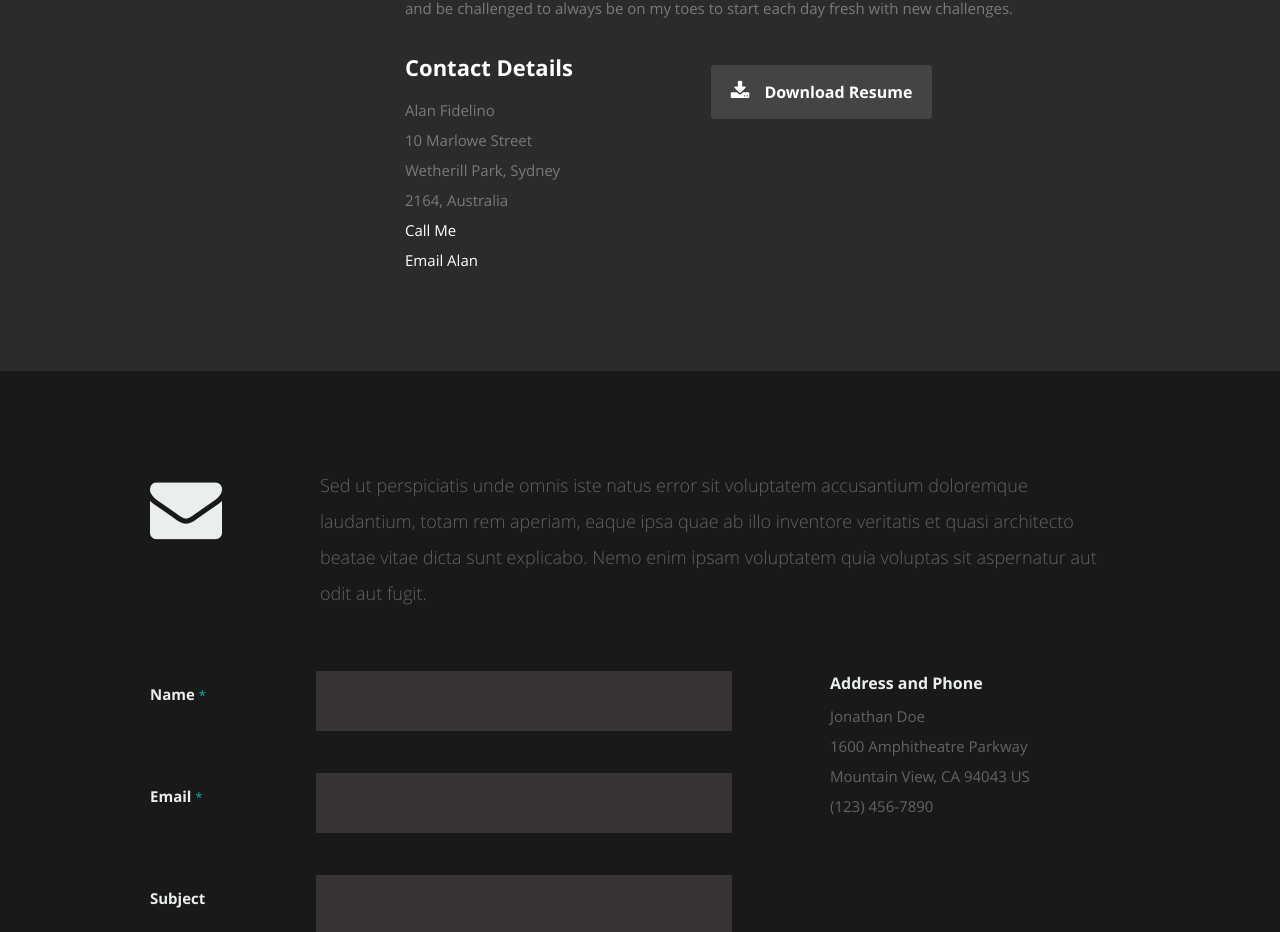
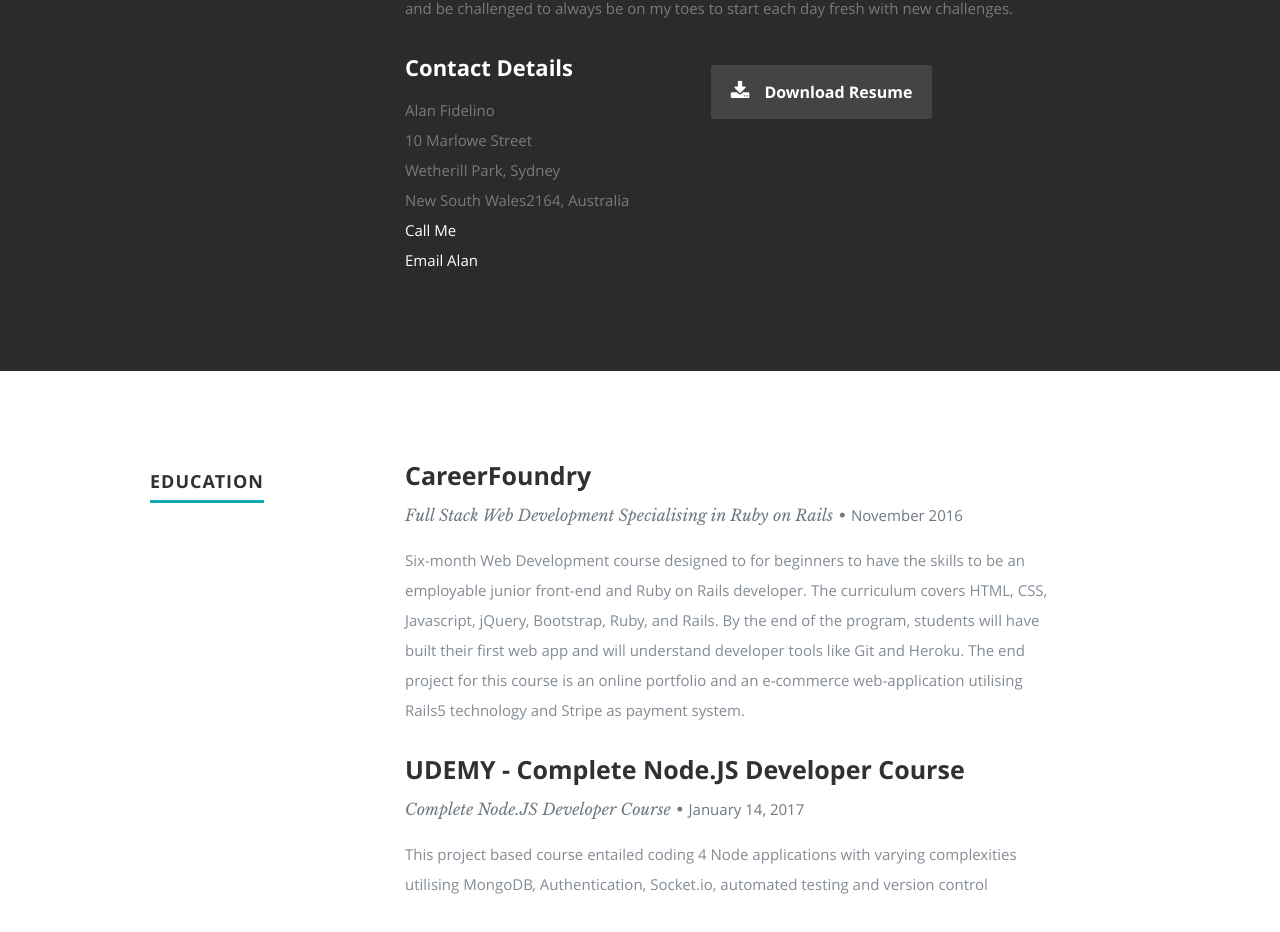
Before and after one commit to afide26/react-resume, a React (Create React App) app: page / in a window 1280 px wide. Shown: the part 1035-1967 px from the top of the page. Built offline with nearby package versions, Linux system fonts and the light colour scheme.

Commit message:
Finish front end components

```diff
--- a/public/resumeData.json
+++ b/public/resumeData.json
@@ -46,11 +46,6 @@
         "name":"github",
         "url":"https://github.com/afide26/",
         "className":"fa fa-github"
-      },
-      {
-        "name":"skype",
-        "url":"http://skype.com",
-        "className":"fa fa-skype"
       }
     ]
   },
@@ -63,13 +58,13 @@
         "description":"Six-month Web Development course designed to for beginners to have the skills to be an employable junior front-end and Ruby on Rails developer. The curriculum covers HTML, CSS, Javascript, jQuery, Bootstrap, Ruby, and Rails. By the end of the program, students will have built their first web app and will understand developer tools like Git and Heroku. The end project for this course is an online portfolio and an e-commerce web-application utilising Rails5 technology and Stripe as payment system."
       },
       {
-        "school":"UDEMY",
+        "school":"UDEMY - Complete Node.JS Developer Course",
         "degree":"Complete Node.JS Developer Course",
         "graduated":"January 14, 2017",
         "description":"This project based course entailed coding 4 Node applications with varying complexities utilising MongoDB, Authentication, Socket.io, automated testing and version control"
       },
       {
-        "school":"UDEMY",
+        "school":"UDEMY - The Web Developer Bootcamp ",
         "degree":"The Web Developer Bootcamp",
         "graduated":"February 4, 2017",
         "description":"The course takes aspiring web developers into a plethora of web development topics like HTML, CSS, Javascript for both front end and back end, version control, No SQL databases, authenticaion, authorisation to prepare for a potential career in Web development. The online course entails tests, code challenges and sample web application as capstone project."
--- a/src/App.js
+++ b/src/App.js
@@ -39,17 +39,15 @@
   }
 
   render() {
-    console.log(this.state.resumeData)
     return (
       <div className="App">
         <Header data={this.state.resumeData.main}/>
         <About data={this.state.resumeData.main}/>
-        <Contact/>
         <Resume data={this.state.resumeData.resume}/>
         <Portfolio data={this.state.resumeData.portfolio}/>
         <Testimonials data={this.state.resumeData.Testimonials}/>
         <Contact data={this.state.resumeData.main}/>
-        <Footer/>
+        <Footer data={this.state.resumeData.main}/>
       </div>
     );
   }
--- a/src/Components/About.js
+++ b/src/Components/About.js
@@ -15,9 +15,6 @@
       var state = this.props.data.address.state;
       var zip = this.props.data.address.zip;
       var country = this.props.data.address.country;
-      var networks = this.props.data.social.map((network)=>{
-        return <li key={network.name}><a href={network.url} target="_blank"><i className={network.className} ></i></a></li>
-      })
     }
     return (
       <div>
@@ -39,7 +36,7 @@
            						   <span>
                            {street}<br/>
                            {city}<br/>
-                           {zip}, {country}
+                           {state}{zip}, {country}
                         </span>
                         <br/>
      						        <span><a href={phone}>Call Me</a></span><br/>
--- a/src/Components/Contact.js
+++ b/src/Components/Contact.js
@@ -3,6 +3,17 @@
 
 class Contact extends Component {
   render() {
+    if(this.props.data){
+      var name = this.props.data.name;
+      var phone = this.props.data.phone;
+      var email = this.props.data.email;
+      var street = this.props.data.address.street;
+      var city = this.props.data.address.city;
+      var state = this.props.data.address.state;
+      var zip = this.props.data.address.zip;
+      var country = this.props.data.address.country;
+    }
+
     return (
       <div>
         <section id="contact">
@@ -17,9 +28,8 @@
 
                  <div className="ten columns">
 
-                       <p className="lead">Sed ut perspiciatis unde omnis iste natus error sit voluptatem accusantium doloremque laudantium, totam rem aperiam,
-                       eaque ipsa quae ab illo inventore veritatis et quasi architecto beatae vitae dicta sunt explicabo. Nemo enim ipsam
-                       voluptatem quia voluptas sit aspernatur aut odit aut fugit.
+                       <p className="lead">If you find my details sufficient for your organisation's needs, please take the time
+                         fill up this short form and I will get in touch with you ASAP.
                        </p>
 
                  </div>
@@ -66,11 +76,13 @@
                <aside className="four columns footer-widgets">
                   <div className="widget widget_contact">
        					   <h4>Address and Phone</h4>
+                   <h6>You can also reach me via:</h6>
        					   <p className="address">
-       						   Jonathan Doe<br/>
-       						   1600 Amphitheatre Parkway <br/>
-       						   Mountain View, CA 94043 US<br/>
-       						   <span>(123) 456-7890</span>
+     						     {name}<br/>
+                     {street} <br/>
+                     {city}, {state} {zip} {country}<br/>
+                     <span><a href={phone}>Call Me</a></span><br/>
+                     <span><a href={email}>Contact me via email</a></span>
        					   </p>
        				   </div>
                 </aside>
--- a/src/Components/Footer.js
+++ b/src/Components/Footer.js
@@ -3,20 +3,19 @@
 
 class Footer extends Component {
   render() {
+    if(this.props.data){
+      var networks = this.props.data.social.map((network)=>{
+        return <li key={network.name}><a href={network.url} target="_blank"><i className={network.className} ></i></a></li>
+      })
+    }
     return (
       <div>
         <footer>
            <div className="row">
               <div className="twelve columns">
-                 <ul className="social-links">
-                    <li><a href="#"><i className="fa fa-facebook"></i></a></li>
-                    <li><a href="#"><i className="fa fa-twitter"></i></a></li>
-                    <li><a href="#"><i className="fa fa-google-plus"></i></a></li>
-                    <li><a href="#"><i className="fa fa-linkedin"></i></a></li>
-                    <li><a href="#"><i className="fa fa-instagram"></i></a></li>
-                    <li><a href="#"><i className="fa fa-dribbble"></i></a></li>
-                    <li><a href="#"><i className="fa fa-skype"></i></a></li>
-                 </ul>
+                <ul className="social-links">
+                 {networks}
+                </ul>
                  <ul className="copyright">
                     <li>&copy; Copyright {new Date().getFullYear()} Alan Fidelino</li>
                     <li>Original Design by <a title="Styleshout" href="http://www.styleshout.com/">Styleshout</a></li>
--- a/src/Components/Portfolio.js
+++ b/src/Components/Portfolio.js
@@ -6,9 +6,9 @@
       var portfolio = this.props.data.projects.map((project)=>{
         var imageUrl = 'images/portfolio/' + project.image;
         return(
-          <div className="columns portfolio-item">
+          <div key={project.modal} className="columns portfolio-item">
              <div className="item-wrap">
-                <a href={project.modal} title={project.title}>
+                <a  href={project.modal} title={project.title}>
                    <img alt="" src={imageUrl}/>
                    <div className="overlay">
                       <div className="portfolio-item-meta">
--- a/src/Components/Resume.js
+++ b/src/Components/Resume.js
@@ -15,7 +15,7 @@
       });
       var work = this.props.data.work.map((job)=>{
         return(
-          <div key={job.history} className="twelve columns">
+          <div key={job.company} className="twelve columns">
             <h3>{job.company}</h3>
             <p className="info">{job.title}<span>&bull;</span><em className="date">{job.years}</em></p>
             <p>{job.description}</p>
```
